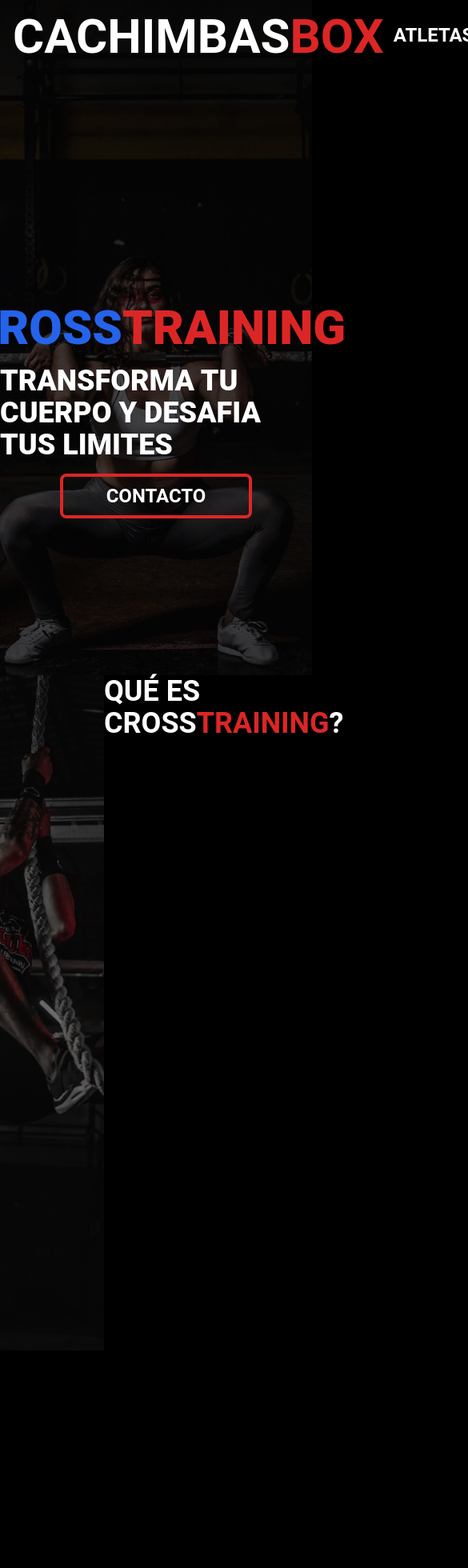
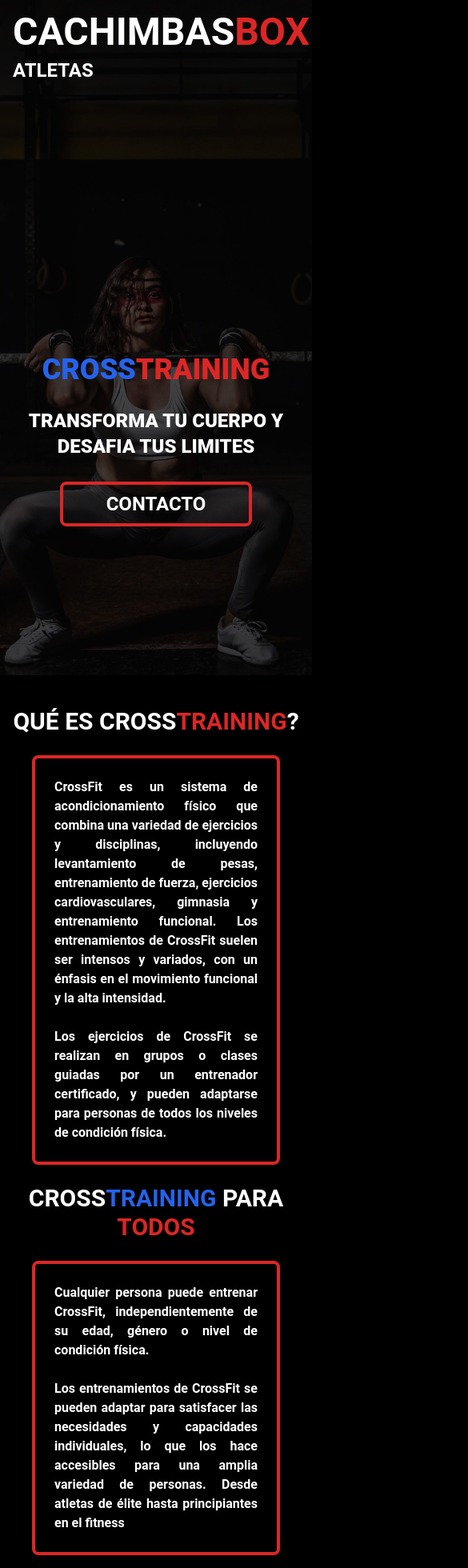
Before and after one commit to ferchotrejo-dev/cachimbas-app, a Vue app: page / in a window 390 px wide. Shown: the top 1960 px of the page at 80% size, 585 px wide, since content can reach past the window. Before the commit the page ends 1688 px from the top, so only its background shows below. Built offline with nearby package versions, Linux system fonts and the light colour scheme.

Commit message:
ACtualizCION INDEX RESPONSIVE

```diff
--- a/index.html
+++ b/index.html
@@ -6,7 +6,7 @@
     <meta name="viewport" content="width=device-width, initial-scale=1.0" />
     <title>Cachimbas App</title>
   </head>
-  <body class="bg-black font-roboto">
+  <body class="bg-black font-roboto p-0 m-0">
     <div id="app"></div>
     <script type="module" src="/src/main.js"></script>
   </body>
--- a/src/components/HomeCard.vue
+++ b/src/components/HomeCard.vue
@@ -5,7 +5,7 @@
 
 <template>
 
-    <div class="border-3 border-red-600">
+    <div class="border-4 border-red-600 rounded-lg p-6 my-6 mx-10 text-white font-bold text-justify">
         <slot></slot>
     </div>
 
--- a/src/components/Logo.vue
+++ b/src/components/Logo.vue
@@ -5,6 +5,6 @@
 
 <template>
 
-    <h1 class="text-6xl font-bold uppercase text-white">Cachimbas<span class="text-red-600">Box</span></h1>
+    <h1 class="text-5xl md:text-6xl font-bold uppercase text-white">Cachimbas<span class="text-red-600">Box</span></h1>
 
 </template>
--- a/src/views/homeView.vue
+++ b/src/views/homeView.vue
@@ -7,35 +7,63 @@
 
 <template>
 
-    <section class="bg-hero h-screen bg-cover bg-center">
+    <section class="bg-hero h-screen bg-cover bg-center ">
         <!-- Header -->
-        <div class="p-4 w-full flex justify-between ">
+        <div class="p-4 w-full flex md:justify-between flex-wrap ">
             <Logo/>
-            <p class="uppercase text-white font-bold text-2xl m-3">Atletas</p>
+            <p class="uppercase text-white font-bold text-2xl my-2 md:m-3 sm:text-xl ">Atletas</p>
         </div>
         <!-- MAIN -->
         <div class="flex flex-col items-center justify-center min-h-screen space-y-4">
-            <h1 class="uppercase text-blue-600 font-black text-6xl">cross<span class="text-red-600">training</span></h1>
-            <h2 class="uppercase text-white font-extrabold text-4xl">Transforma tu cuerpo y desafia tus limites</h2>
+            <h1 class="uppercase text-blue-600 font-black text-4xl mdtext-6xl">cross<span class="text-red-600">training</span></h1>
+            <h2 class="uppercase text-white font-extrabold text-2xl md:text-4xl text-center p-3">Transforma tu cuerpo y desafia tus limites</h2>
             <div class="border-4 border-red-600 py-2 rounded-lg w-60 text-center hover:bg-red-600">
                 <p class="uppercase text-white text-2xl font-bold">Contacto</p>
             </div>
         </div>
     </section>
 
-    <section class="flex">
+    <section class="flex flex-wrap">
         <!-- Image -->
-        <div class="bg-img-4 h-screen bg-cover bg-top w-1/3 ">
+        <div class=" bg-cover bg-top bg-img-4  md:h-screen  md:w-full lg:w-1/2 ">
 
         </div>
         <!-- Content -->
-        <div class="w-2/3 h-screen">
-            <h2 class="text-white uppercase font-bold text-4xl">Qué es cross<span class="text-red-600">training</span>?</h2>
-            <HomeCard>
-                CrossFit es un sistema de acondicionamiento físico que combina una variedad de ejercicios y disciplinas, incluyendo levantamiento de pesas, entrenamiento de fuerza, ejercicios cardiovasculares, gimnasia y entrenamiento funcional. Los entrenamientos de CrossFit suelen ser intensos y variados, con un énfasis en el movimiento funcional y la alta intensidad. E
-            </HomeCard>
+        <div class="lg:w-1/2 my-10 md:my-2 lg:h-screen flex flex-col items-center justify-evenly" >
+            <div class="flex flex-col items-center lg:w-full ">
+                <h2 class="text-white uppercase font-bold text-3xl mx-3 text-center md:text-4xl">Qué es cross<span class="text-red-600">training</span>?</h2>
+                <HomeCard>
+                    CrossFit es un sistema de acondicionamiento físico que combina una variedad de ejercicios y disciplinas, incluyendo levantamiento de pesas, entrenamiento de fuerza, ejercicios cardiovasculares, gimnasia y entrenamiento funcional. Los entrenamientos de CrossFit suelen ser intensos y variados, con un énfasis en el movimiento funcional y la alta intensidad.
+                    <br> <br>
+                    Los ejercicios de CrossFit se realizan en grupos o clases guiadas por un entrenador certificado, y pueden adaptarse para personas de todos los niveles de condición física.
+                </HomeCard>
+            </div>
+
+            <div class="flex flex-col items-center lg:w-full">
+                <h2 class="text-white uppercase font-bold text-3xl mx-3 text-center md:text-4xl ">cross<span class="text-blue-600">training</span> para <span class="text-red-600">Todos</span></h2>
+                <HomeCard>
+                    Cualquier persona puede entrenar CrossFit, independientemente de su edad, género o nivel de condición física.
+                    <br> <br>
+                    Los entrenamientos de CrossFit se pueden adaptar para satisfacer las necesidades y capacidades individuales, lo que los hace accesibles para una amplia variedad de personas. Desde atletas de élite hasta principiantes en el fitness
+                </HomeCard>
+            </div>
 
         </div>
     </section>
 
+    <section class="bg-img-7 h-screen bg-cover bg-center w-full">
+        <!-- MAIN -->
+        <div class="flex flex-col items-center justify-center min-h-screen space-y-8 mx-4">
+            <div class="md:w-1/2 text-center">
+
+                <Logo class="text-2xl  p-2"/>
+                <h2 class="uppercase text-white font-medium text-xl md:text-3xl text-center p-3">
+                    La comunidad de <span class="text-blue-600">cachimbas</span><span class="text-red-600">box</span> es más que un grupo de personas, es un equipo
+                    que se apoya, se motiva y celebra cada logro, creando vínculos que trascienden el gimnasio y
+                    se convierten en <span class="text-blue-600">familia</span>
+                </h2>
+            </div>
+        </div>
+    </section>
+
 </template>
--- a/tailwind.config.js
+++ b/tailwind.config.js
@@ -13,6 +13,7 @@ export default {
       backgroundImage: {
         "hero": "url('/img/hero.jpg')",
         "img-4": "url('/img/4.jpg')",
+        "img-7": "url('/img/7.jpg')",
       },
       colors: {
         'black-opacity': 'rgba(0,0,0,0.6)',
```
Also changed, not shown: public/img/7.jpg.
